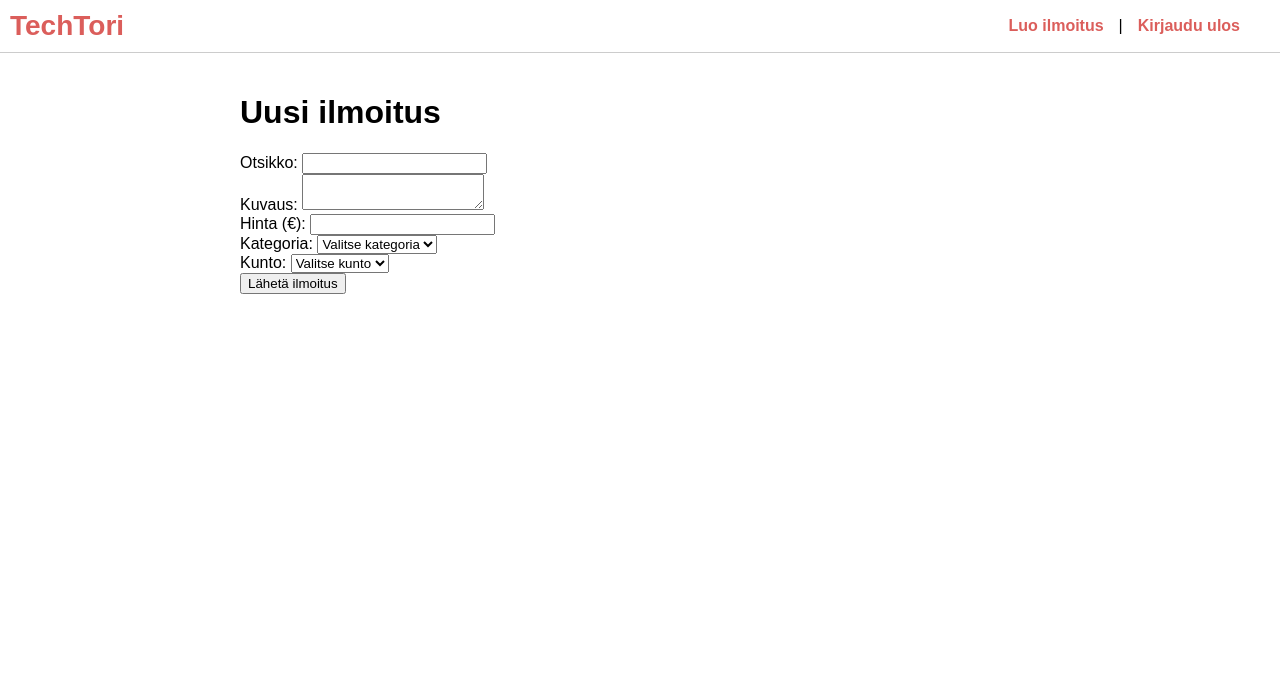
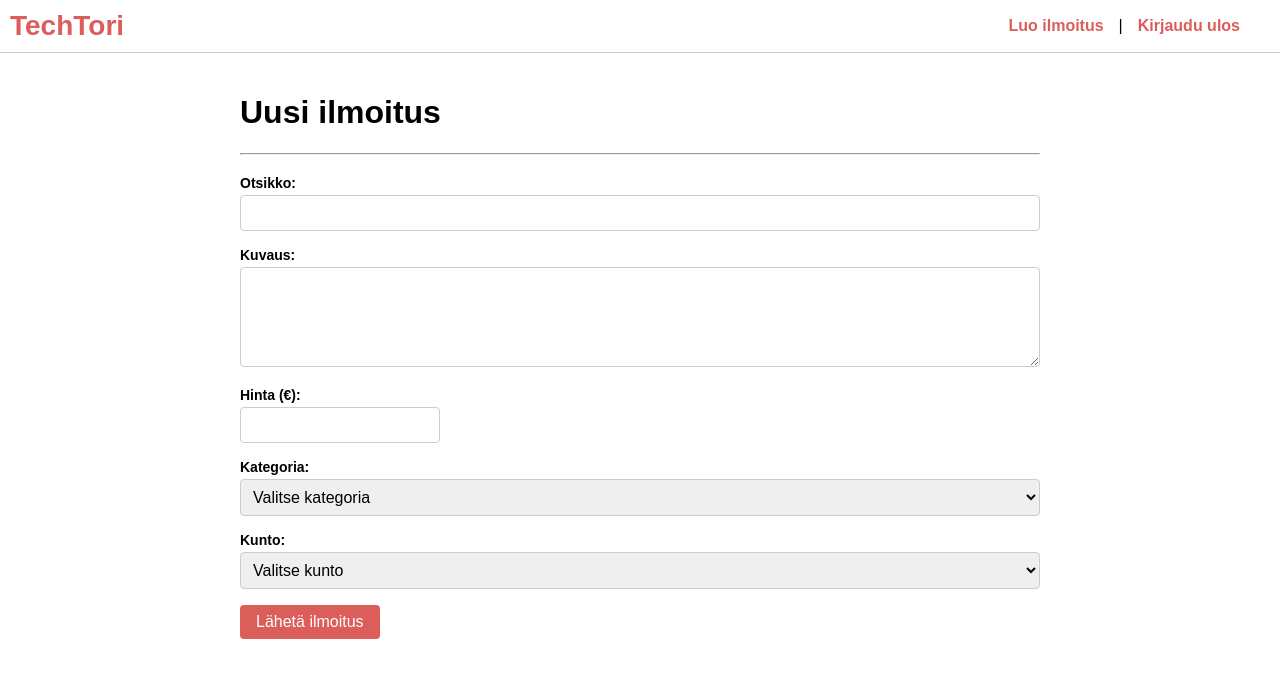
Before and after one commit to erikpeik/TechTori, a Flask app: page /create-item in a window 1280 px wide. Shown: the top 678 px of the page. Run offline with Flask 3, Linux system fonts and the light colour scheme; the visitor is signed in with stand-in values (Sample User, id 1); data that the repository does not hold is empty.

Commit message:
Add create-item form styling

```diff
--- /dev/null
+++ b/static/create-item.css
@@ -0,0 +1,46 @@
+.form-group {
+  margin-bottom: 1rem;
+}
+.form-group label {
+  display: block;
+  margin-bottom: 0.25rem;
+  font-weight: 600;
+  font-size: 14px;
+}
+
+.form-group input,
+.form-group textarea,
+.form-group select {
+  width: 100%;
+  padding: 0.5rem;
+  border: 1px solid #ccc;
+  border-radius: 4px;
+  font-size: 14px;
+  box-sizing: border-box;
+  font-size: 16px;
+}
+
+.form-group input[type='number'] {
+  max-width: 200px;
+}
+
+.form-group textarea {
+  min-height: 100px;
+  max-height: 250px;
+  resize: vertical;
+  field-sizing: normal;
+}
+
+button[type='submit'] {
+  background-color: #db5e5b;
+  color: white;
+  border: none;
+  padding: 0.5rem 1rem;
+  border-radius: 4px;
+  cursor: pointer;
+  font-size: 16px;
+}
+
+form {
+  margin-top: 20px;
+}
--- a/templates/create-item.html
+++ b/templates/create-item.html
@@ -1,20 +1,37 @@
 {% extends "layout.html" %} {% block title %}Uusi ilmoitus - TechTori{% endblock
-%} {% block content %}
+%} {% block content %} {% block css %}
+<link rel="stylesheet" href="/static/create-item.css" />
+{% endblock %}
+
 <h1>Uusi ilmoitus</h1>
+<hr />
 <form method="post" action="/create-item">
-  <div>
+  <div class="form-group">
     <label for="title">Otsikko:</label>
     <input type="text" id="title" name="title" required />
   </div>
-  <div>
+  <div class="form-group">
     <label for="description">Kuvaus:</label>
-    <textarea id="description" name="description" required></textarea>
+    <textarea
+      id="description"
+      name="description"
+      required
+      maxlength="1000"
+    ></textarea>
   </div>
-  <div>
+  <div class="form-group">
     <label for="price">Hinta (€):</label>
-    <input type="number" id="price" name="price" step="0.01" required />
+    <input
+      type="number"
+      id="price"
+      name="price"
+      step="0.01"
+      required
+      min="0"
+      max="10000"
+    />
   </div>
-  <div>
+  <div class="form-group">
     <label for="category">Kategoria:</label>
     <select id="category" name="category" required>
       <option value="" disabled selected>Valitse kategoria</option>
@@ -23,7 +40,7 @@
       {% endfor %}
     </select>
   </div>
-  <div>
+  <div class="form-group">
     <label for="condition">Kunto:</label>
     <select id="condition" name="condition" required>
       <option value="" disabled selected>Valitse kunto</option>
--- a/templates/layout.html
+++ b/templates/layout.html
@@ -3,6 +3,7 @@
   <head>
     <title>{% block title %}{% endblock %}</title>
     <link rel="stylesheet" href="/static/main.css" />
+    {% block css %}{% endblock %}
   </head>
   <body>
     <div class="header">
```
